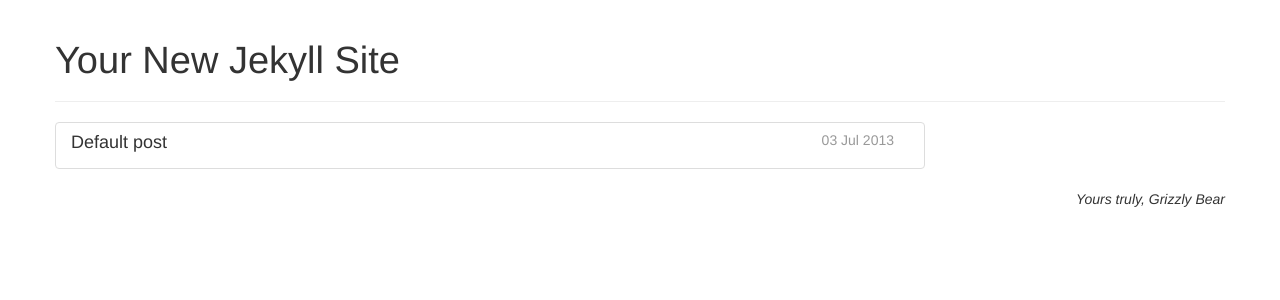
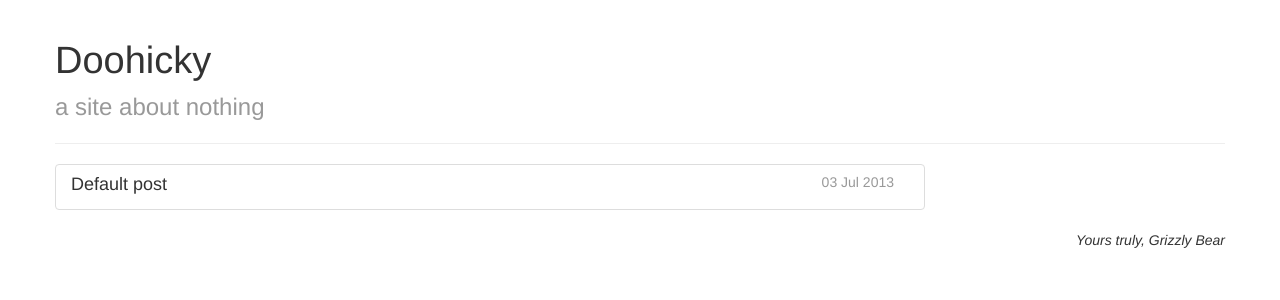
Before and after one commit to edrex/static-starter, a Jekyll site: the page built from index.html, in a window 1280 px wide. Shown: the top 300 px of the page. Built offline with Jekyll 4.4.1, drawn with Linux system fonts in a browser that asks for light colours; Markdown is read by kramdown in place of the engine named in the settings.

Commit message:
add default title/desc to index and _config

```diff
--- a/_config.yml
+++ b/_config.yml
@@ -1,4 +1,5 @@
-name: Your New Jekyll Site
+name: "Doohicky"
+description: "a site about nothing"
 signature: "Yours truly, Grizzly Bear"
 pygments: true
 permalink: pretty
--- a/index.html
+++ b/index.html
@@ -1,6 +1,7 @@
 ---
 layout: default
-title: Your New Jekyll Site
+title: Doohicky
+description: a site about nothing
 ---
 
 <div id="home" class="row">
```
